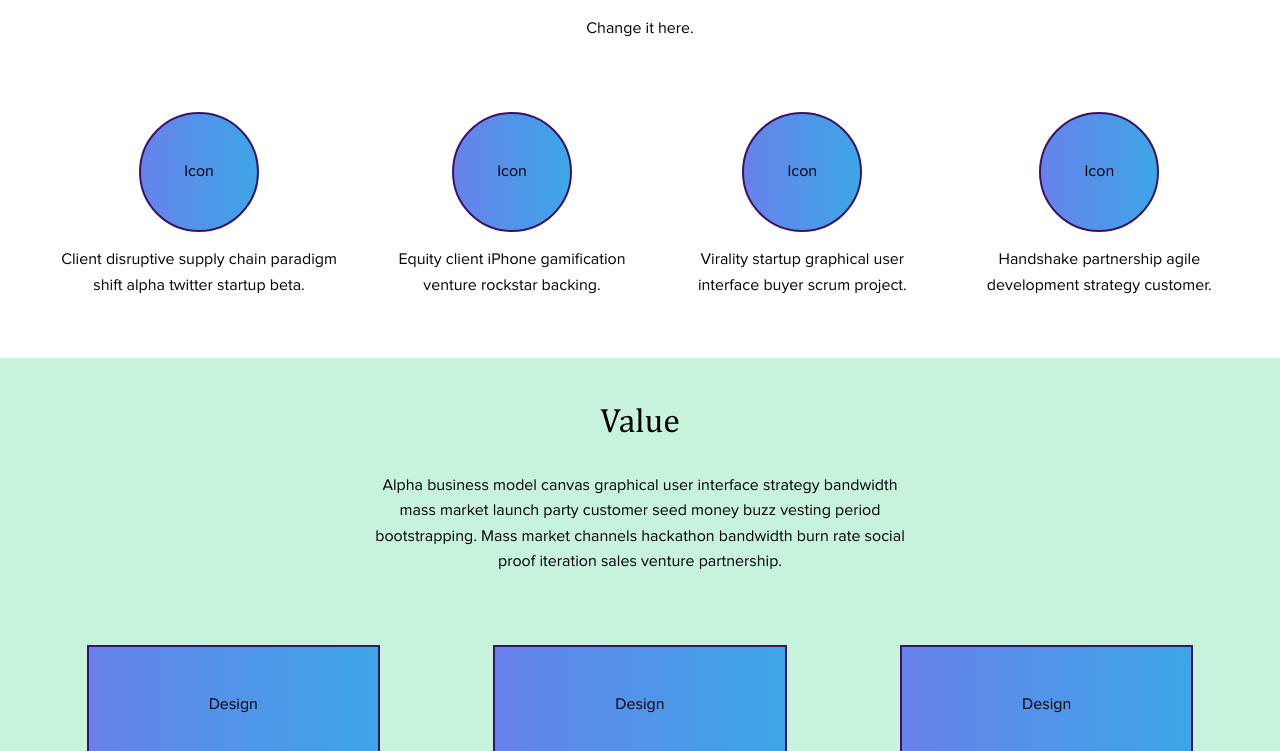
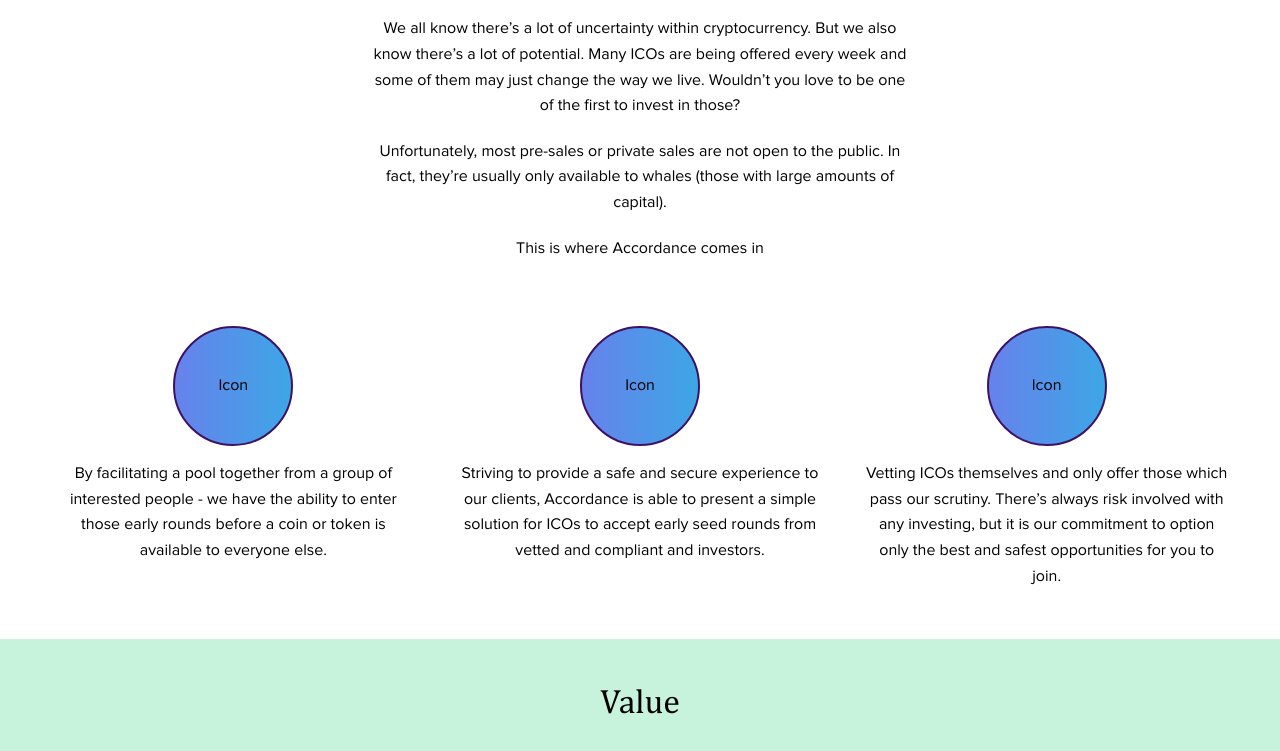
Before and after one commit to accordanceio/landing-page, a website: page src/index.html in a window 1280 px wide. Shown: the part 720-1471 px from the top of the page. Drawn offline with Linux system fonts and the light colour scheme; files whose address does not match are found by name; a web font is replaced by a local one.

Commit message:
Update to the mission description

```diff
--- a/src/css/scss/components/_nav.scss
+++ b/src/css/scss/components/_nav.scss
@@ -7,6 +7,7 @@
         &-list {
             @include flexbox(inline-flex);
             margin: 11px auto;
+            padding: 0;
         }
 
         li {
--- a/src/css/scss/segments/_mission.scss
+++ b/src/css/scss/segments/_mission.scss
@@ -3,13 +3,17 @@
     padding: 20px;
     width: 100%;
 
+    &-info {
+        margin: 10px auto 20px !important;
+    }
+
     &-infographic {
         @include flexbox(inline-flex);
-        margin: 35px auto 20px;
+        margin: 20px auto;
         padding: 0 10px;
 
         &-element {
-            padding: 20px;
+            padding: 10px 20px;
         }
 
         &-logo {
--- a/src/index.html
+++ b/src/index.html
@@ -58,33 +58,29 @@
 
             <!--Mission Section Start-->
             <section class="section mission" id="mission">
-                <h2>Mission</h2>
-                <p>Change it here.</p>
+                <h2>Providing trust and transparency to investors and ICOs</h2>
+                <p class="mission-info">We all know there’s a lot of uncertainty within cryptocurrency. But we also know there’s a lot of potential. Many ICOs are being offered every week and some of them may just change the way we live. Wouldn’t you love to be one of the first to invest in those?</p>
+                <p class="mission-info">Unfortunately, most pre-sales or private sales are not open to the public. In fact, they’re usually only available to whales (those with large amounts of capital).</p>
+                <p class="mission-info">This is where <bold>Accordance</bold> comes in</p>
 
                 <div class="mission-infographic">
                     <div class="mission-infographic-element">
                         <div class="mission-infographic-logo gradient">
                             <p>Icon</p>
                         </div>
-                        <p>Client disruptive supply chain paradigm shift alpha twitter startup beta.</p>
+                        <p>By facilitating a pool together from a group of interested people - we have the ability to enter those early rounds before a coin or token is available to everyone else.</p>
                     </div>
                     <div class="mission-infographic-element">
                         <div class="mission-infographic-logo gradient">
                             <p>Icon</p>
                         </div>
-                        <p>Equity client iPhone gamification venture rockstar backing.</p>
+                        <p>Striving to provide a <bold>safe</bold> and <bold>secure</bold> experience to our clients, Accordance is able to present a simple solution for ICOs to accept early seed rounds from <bold>vetted</bold> and <bold>compliant</bold> and investors.</p>
                     </div>
                     <div class="mission-infographic-element">
                         <div class="mission-infographic-logo gradient">
                             <p>Icon</p>
                         </div>
-                        <p>Virality startup graphical user interface buyer scrum project.</p>
-                    </div>
-                    <div class="mission-infographic-element">
-                        <div class="mission-infographic-logo gradient">
-                            <p>Icon</p>
-                        </div>
-                        <p>Handshake partnership agile development strategy customer.</p>
+                        <p>Vetting ICOs themselves and only offer those which pass our scrutiny. There’s always risk involved with any investing, but it is our commitment to option only the best and safest opportunities for you to join.</p>
                     </div>
                 </div>
             </section>
@@ -93,7 +89,7 @@
             <!--Value Section Start-->
             <section class="section valueprop" id="value">
                 <h2>Value</h2>
-                <p>Alpha business model canvas graphical user interface strategy bandwidth mass market launch party customer seed money buzz vesting period bootstrapping. Mass market channels hackathon bandwidth burn rate social proof iteration sales venture partnership.</p>
+                <p>We’re here to make investing in ICOs simple, safe, and successful for everyone involved. You have our Assurance.......</p>
 
                 <div class="valueprop-offering">
                     <div class="valueprop-offering-element">
```
Also changed, not shown: src/css/main.css.
